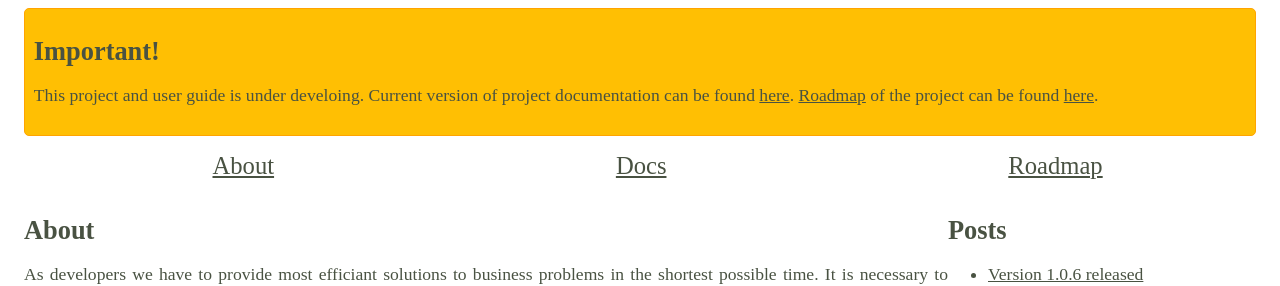
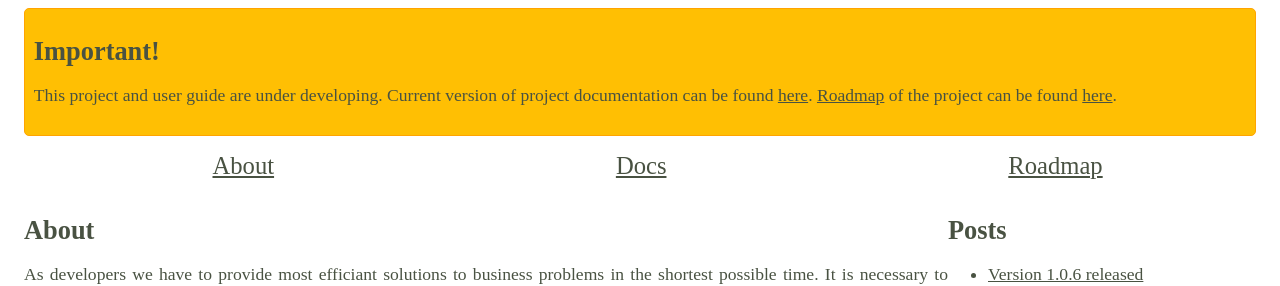
Before and after one commit to mathter/generated.github.io, a Jekyll site: the page built from index.markdown, in a window 1280 px wide. Shown: the part 193-479 px from the top of the page. Built offline with Jekyll 4.4.1, drawn with Linux system fonts in a browser that asks for light colours.

Commit message:
Fix text

```diff
--- a/_includes/header.html
+++ b/_includes/header.html
@@ -8,7 +8,7 @@
         </div>
         <div class="alert">
             <h1>Important!</h1>
-            <p>This project and user guide is under develoing. Current version of project documentation can be found
+            <p>This project and user guide are under developing. Current version of project documentation can be found
                 <a href="/docs/index.html">here</a>. <a href="/docs/roadmap.html">Roadmap</a> of the project can be found <a
                         href="/docs/roadmap.html">here</a>.</p>
         </div>
```
